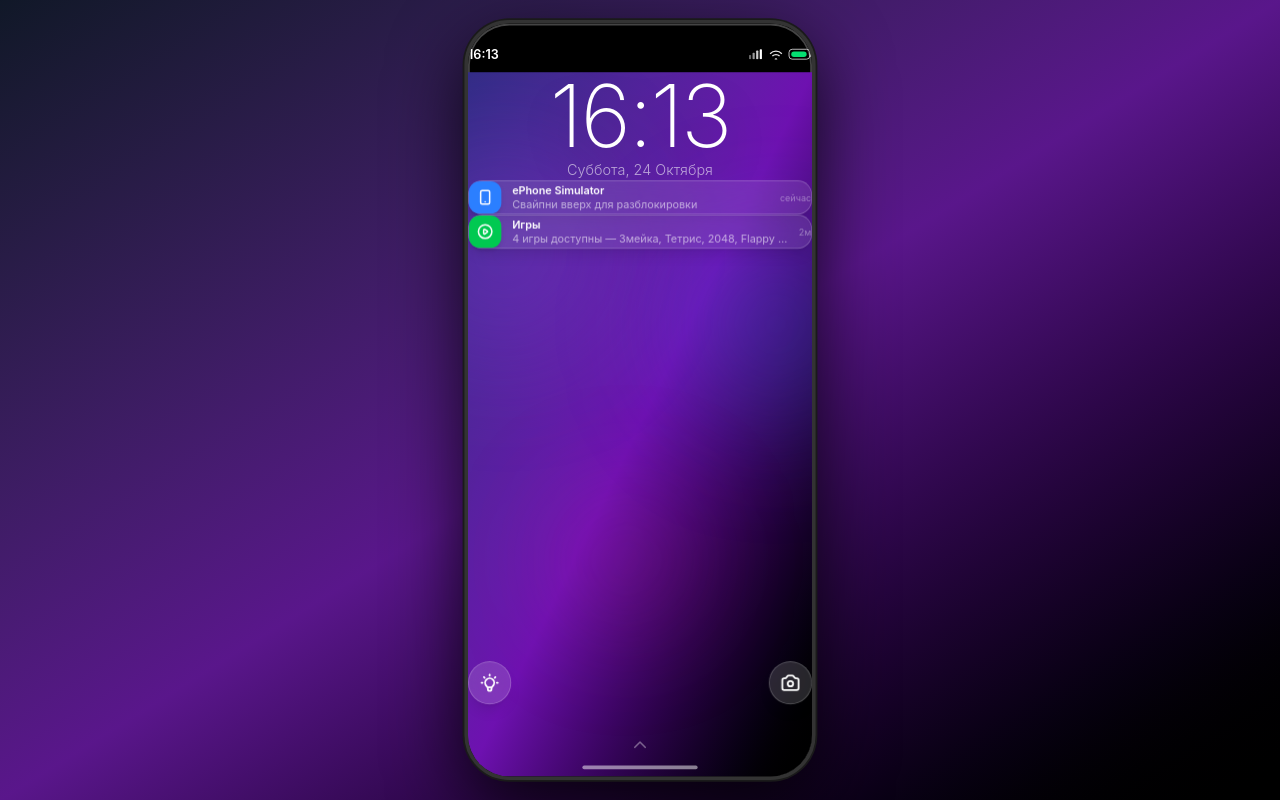
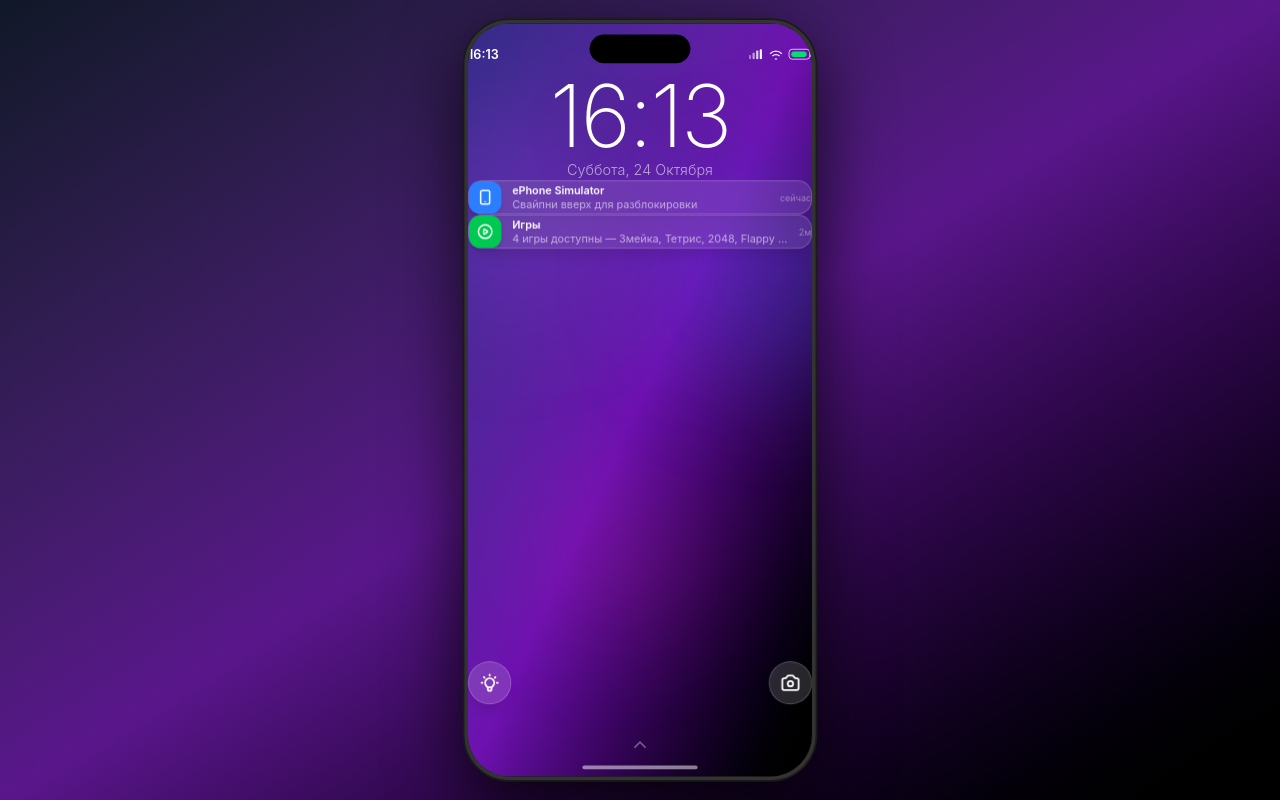
Before and after one commit to ivanbykov12/ePhoneHTML, a React (Vite) app: page / in a window 1280 px wide. Built offline with nearby package versions, Linux system fonts and the light colour scheme.

Commit message:
task snapshot e280357e-6019-4528-8b73-b7ab4f8bec92

```diff
--- a/src/App.tsx
+++ b/src/App.tsx
@@ -127,7 +127,6 @@ function App() {
           <div
             className="w-full h-full relative overflow-hidden"
             style={{
-              paddingTop: hasHomeButton ? frameConfig.topBezel : frameConfig.contentPaddingTop,
               paddingBottom: hasHomeButton ? frameConfig.bottomBezel : '0px',
             }}
           >
--- a/src/components/AppRenderer.tsx
+++ b/src/components/AppRenderer.tsx
@@ -1,4 +1,5 @@
 import React from 'react';
+import { useAppContext, getStatusBarPadding } from '../context/AppContext';
 import SnakeGame from '../apps/SnakeGame';
 import TetrisGame from '../apps/TetrisGame';
 import Game2048 from '../apps/Game2048';
@@ -23,6 +24,9 @@ interface AppRendererProps {
 }
 
 const AppRenderer: React.FC<AppRendererProps> = ({ appName }) => {
+  const { settings } = useAppContext();
+  const paddingTop = getStatusBarPadding(settings.phoneModel);
+
   const renderApp = () => {
     switch (appName) {
       case 'snake': return <SnakeGame />;
@@ -46,7 +50,7 @@ const AppRenderer: React.FC<AppRendererProps> = ({ appName }) => {
   };
 
   return (
-    <div className="w-full h-full animate-slide-up relative">
+    <div className="w-full h-full animate-slide-up relative" style={{ paddingTop }}>
       {renderApp()}
     </div>
   );
--- a/src/components/HomeScreen.tsx
+++ b/src/components/HomeScreen.tsx
@@ -1,5 +1,5 @@
 import React from 'react';
-import { useAppContext } from '../context/AppContext';
+import { useAppContext, getStatusBarPadding } from '../context/AppContext';
 import {
   Bug, Gamepad2, Hash, Bird, Settings, ShoppingBag, Calculator,
   Clock, Cloud, StickyNote, Image, Music, Globe, MessageCircle,
@@ -33,6 +33,7 @@ const dockApps = ['safari', 'messages', 'music', 'appstore'];
 
 const HomeScreen: React.FC<HomeScreenProps> = ({ onOpenApp }) => {
   const { settings } = useAppContext();
+  const paddingTop = getStatusBarPadding(settings.phoneModel);
   const gridApps = apps.filter(a => !dockApps.includes(a.id));
 
   const getWallpaper = () => {
@@ -47,7 +48,7 @@ const HomeScreen: React.FC<HomeScreenProps> = ({ onOpenApp }) => {
   };
 
   return (
-    <div className={`w-full h-full bg-gradient-to-b ${getWallpaper()} flex flex-col`}>
+    <div className={`w-full h-full bg-gradient-to-b ${getWallpaper()} flex flex-col`} style={{ paddingTop }}>
       {/* App Grid */}
       <div className="flex-1 px-5 pt-4 overflow-y-auto">
         <div className="grid grid-cols-4 gap-y-5 gap-x-4">
--- a/src/components/LockScreen.tsx
+++ b/src/components/LockScreen.tsx
@@ -1,5 +1,5 @@
 import React, { useState, useEffect } from 'react';
-import { useAppContext } from '../context/AppContext';
+import { useAppContext, getStatusBarPadding } from '../context/AppContext';
 
 interface LockScreenProps {
   time: Date;
@@ -8,6 +8,7 @@ interface LockScreenProps {
 
 const LockScreen: React.FC<LockScreenProps> = ({ time, onUnlock }) => {
   const { settings } = useAppContext();
+  const paddingTop = getStatusBarPadding(settings.phoneModel);
   const [dragY, setDragY] = useState(0);
   const [isDragging, setIsDragging] = useState(false);
   const [startY, setStartY] = useState(0);
@@ -67,7 +68,7 @@ const LockScreen: React.FC<LockScreenProps> = ({ time, onUnlock }) => {
   return (
     <div
       className={`w-full h-full bg-gradient-to-br ${getWallpaper()} flex flex-col items-center relative overflow-hidden`}
-      style={{ opacity }}
+      style={{ opacity, paddingTop }}
       onMouseDown={(e) => handleStart(e.clientY)}
       onMouseMove={(e) => handleMove(e.clientY)}
       onMouseUp={handleEnd}
--- a/src/context/AppContext.tsx
+++ b/src/context/AppContext.tsx
@@ -1,6 +1,14 @@
 import React, { createContext, useContext } from 'react';
 
 export type PhoneModel = 'iphone8' | 'iphonex' | 'iphone14';
+
+export const getStatusBarPadding = (model: PhoneModel): string => {
+  switch (model) {
+    case 'iphone8': return '90px';
+    case 'iphonex': return '44px';
+    case 'iphone14': return '54px';
+  }
+};
 
 export interface SystemSettings {
   wallpaper: string;
```
